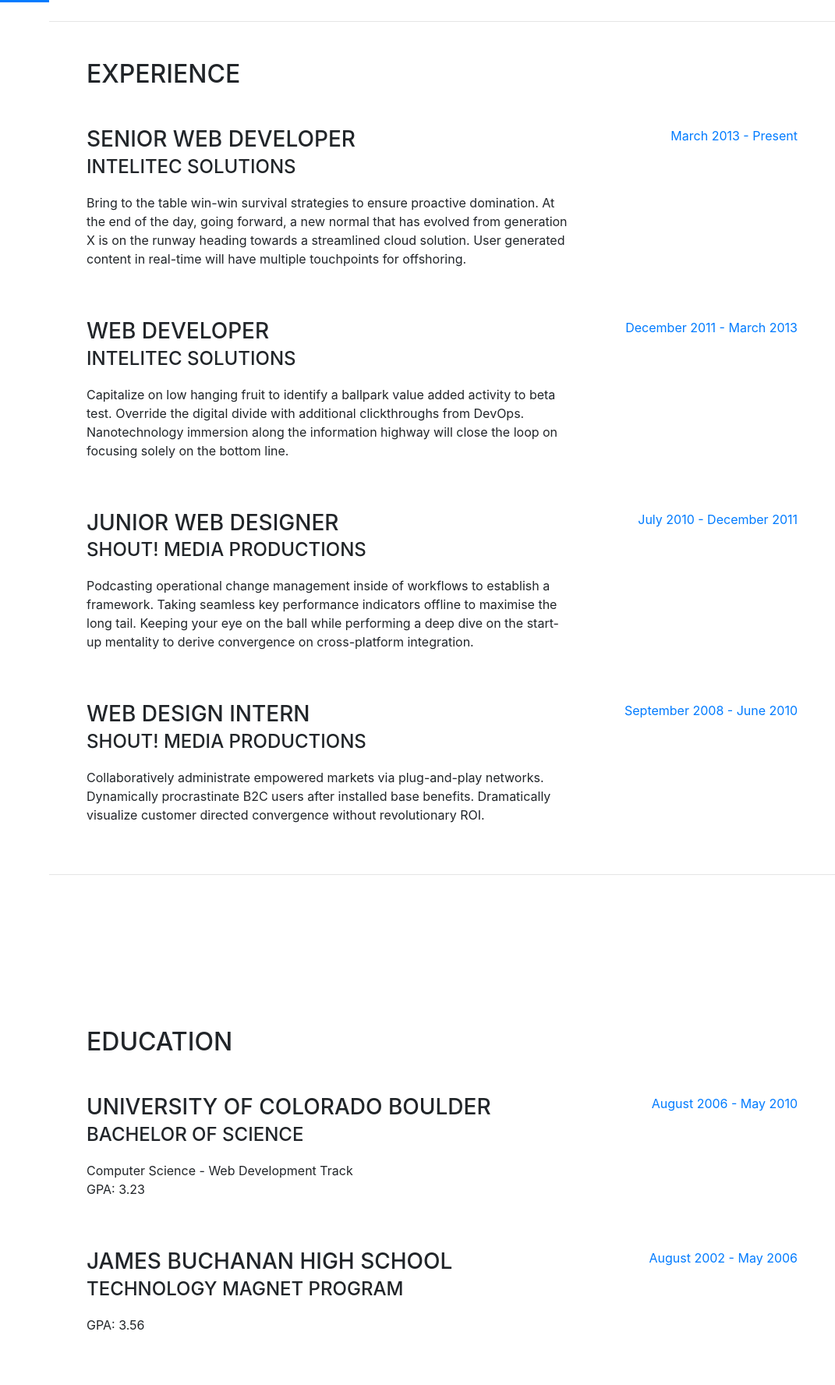
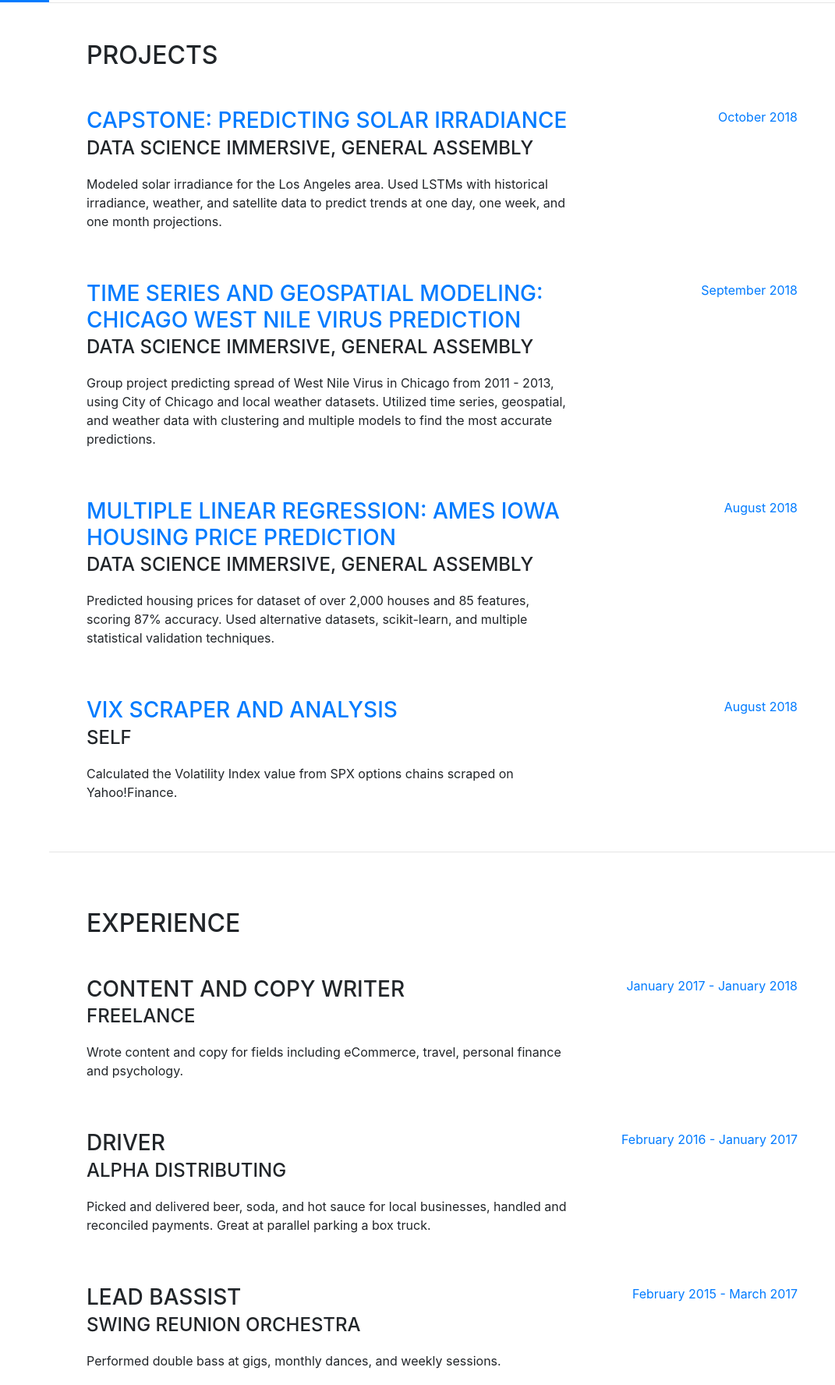
Before and after one commit to samchaaa/samchaaa.github.io, a website with bundled scripts: page index.html in a window 1280 px wide. Shown: the part 797-2573 px from the top of the page at 78% size, without its empty margins (209-1280 px from the left). Built offline with nearby package versions, Linux system fonts and the light colour scheme; a web font is replaced by a local one.

Commit message:
did stuff

```diff
--- a/css/resume.css
+++ b/css/resume.css
@@ -72,7 +72,7 @@ p.lead {
 }
 
 .social-icons a:hover {
-  background-color: #BD5D38;
+  background-color: #2E86C1;
 }
 
 .dev-icons {
@@ -175,18 +175,22 @@ section.resume-section .resume-item .resume-date {
   }
 }
 
+/* So Sam can find this more easily */
+
 .bg-primary {
-  background-color: #BD5D38 !important;
+  background-color: #2E86C1 !important;
 }
 
+/*  */
+
 .text-primary {
-  color: #BD5D38 !important;
+  color: #2E86C1 !important;
 }
 
 a {
-  color: #BD5D38;
+  color: #2E86C1;
 }
 
 a:hover, a:focus, a:active {
-  color: #824027;
+  color: #21618C;
 }
--- a/index.html
+++ b/index.html
@@ -18,14 +18,12 @@
     <link href="https://fonts.googleapis.com/css?family=Muli:400,400i,800,800i" rel="stylesheet">
     <link href="vendor/fontawesome-free/css/all.min.css" rel="stylesheet">
 
-    <!-- Custom styles for this template -->
-    <link href="css/resume.min.css" rel="stylesheet">
+    <!-- Custom styles for this template (original resume.min.css)-->
+    <link href="css/resume.css" rel="stylesheet">
 
   </head>
 
   <body id="page-top">
-
-    <a href='https://samchaaa.github.io/tv.html'>Sneaky tv link</a>
 
     <nav class="navbar navbar-expand-lg navbar-dark bg-primary fixed-top" id="sideNav">
       <a class="navbar-brand js-scroll-trigger" href="#page-top">
@@ -43,6 +41,9 @@
             <a class="nav-link js-scroll-trigger" href="#about">About</a>
           </li>
           <li class="nav-item">
+            <a class="nav-link js-scroll-trigger" href="#projects">Projects</a>
+          </li>
+          <li class="nav-item">
             <a class="nav-link js-scroll-trigger" href="#experience">Experience</a>
           </li>
           <li class="nav-item">
@@ -54,9 +55,9 @@
           <li class="nav-item">
             <a class="nav-link js-scroll-trigger" href="#interests">Interests</a>
           </li>
-          <li class="nav-item">
+          <!-- <li class="nav-item">
             <a class="nav-link js-scroll-trigger" href="#awards">Awards</a>
-          </li>
+          </li> -->
         </ul>
       </div>
     </nav>
@@ -69,9 +70,9 @@
             <span class="text-primary">Chakerian</span>
           </h1>
           <div class="subheading mb-5">Seattle, WA · (253) 677-6329 ·
-            <a href="mailto:samchakerian+git@gmail.com">samchakerian+git@gmail.com</a>
+            <a href="mailto:samchakerian@gmail.com">samchakerian@gmail.com</a>
           </div>
-          <p class="lead mb-5">Super stoked for data. Python. Words here.</p>
+          <p class="lead mb-5">Data scientist with psychology background. Seeking to directly impact efficiency and improve decision-making. In my free time, I develop tools and strategies for quantitative trading. Strengths include Python, data visualization, and making statistical insights accessible to non-technical users.</p>
           <div class="social-icons">
             <a href="https://www.linkedin.com/in/schak/">
               <i class="fab fa-linkedin-in"></i>
@@ -82,12 +83,70 @@
             <a href="https://twitter.com/therealsamcha">
               <i class="fab fa-twitter"></i>
             </a>
-            <a href="#">
+            <!-- <a href="#">
               <i class="fab fa-facebook-f"></i>
-            </a>
+            </a> -->
           </div>
         </div>
       </section>
+
+      <!--  Sam add stuff here-->
+
+      <hr class="m-0">
+
+      <section class="resume-section p-3 p-lg-5 d-flex flex-column" id="projects">
+        <div class="my-auto">
+          <h2 class="mb-5">Projects</h2>
+
+          <div class="resume-item d-flex flex-column flex-md-row mb-5">
+            <div class="resume-content mr-auto">
+              <h3 class="mb-0"><a href="https://github.com/samchaaa/capstone_repo">Capstone: Predicting Solar Irradiance</a></h3>
+              <div class="subheading mb-3">DATA SCIENCE IMMERSIVE, GENERAL ASSEMBLY</div>
+              <p>Modeled solar irradiance for the Los Angeles area. Used LSTMs with historical irradiance, weather, and satellite data to predict trends at one day, one week, and one month projections.</p>
+            </div>
+            <div class="resume-date text-md-right">
+              <span class="text-primary">October 2018</span>
+            </div>
+          </div>
+
+          <div class="resume-item d-flex flex-column flex-md-row mb-5">
+            <div class="resume-content mr-auto">
+              <h3 class="mb-0"><a href="https://github.com/samchaaa/Chicago_WNV_Prediction">Time Series and Geospatial Modeling: Chicago West Nile Virus Prediction</a></h3>
+              <div class="subheading mb-3">DATA SCIENCE IMMERSIVE, GENERAL ASSEMBLY</div>
+              <p>Group project predicting spread of West Nile Virus in Chicago from 2011 - 2013, using City of Chicago and local weather datasets. Utilized time series, geospatial, and weather data with clustering and multiple models to find the most accurate predictions.</p>
+            </div>
+            <div class="resume-date text-md-right">
+              <span class="text-primary">September 2018</span>
+            </div>
+          </div>
+
+          <div class="resume-item d-flex flex-column flex-md-row mb-5">
+            <div class="resume-content mr-auto">
+              <h3 class="mb-0"><a href="https://github.com/samchaaa/Housing_Price_Regression/blob/master/README.md">Multiple Linear Regression: Ames Iowa Housing Price Prediction</a></h3>
+              <div class="subheading mb-3">DATA SCIENCE IMMERSIVE, GENERAL ASSEMBLY</div>
+              <p>Predicted housing prices for dataset of over 2,000 houses and 85 features, scoring 87% accuracy. Used alternative datasets, scikit-learn, and multiple statistical validation techniques.</p>
+            </div>
+            <div class="resume-date text-md-right">
+              <span class="text-primary">August 2018</span>
+            </div>
+          </div>
+
+          <div class="resume-item d-flex flex-column flex-md-row">
+            <div class="resume-content mr-auto">
+              <h3 class="mb-0"><a href="https://github.com/samchaaa/vix_calculation">VIX Scraper and Analysis</a></h3>
+              <div class="subheading mb-3">Self</div>
+              <p>Calculated the Volatility Index value from SPX options chains scraped on Yahoo!Finance.</p>
+            </div>
+            <div class="resume-date text-md-right">
+              <span class="text-primary">August 2018</span>
+            </div>
+          </div>
+
+        </div>
+
+      </section>
+
+      <!--  -->
 
       <hr class="m-0">
 
@@ -97,45 +156,34 @@
 
           <div class="resume-item d-flex flex-column flex-md-row mb-5">
             <div class="resume-content mr-auto">
-              <h3 class="mb-0">Senior Web Developer</h3>
-              <div class="subheading mb-3">Intelitec Solutions</div>
-              <p>Bring to the table win-win survival strategies to ensure proactive domination. At the end of the day, going forward, a new normal that has evolved from generation X is on the runway heading towards a streamlined cloud solution. User generated content in real-time will have multiple touchpoints for offshoring.</p>
+              <h3 class="mb-0">Content and Copy Writer</h3>
+              <div class="subheading mb-3">Freelance</div>
+              <p>Wrote content and copy for fields including eCommerce, travel, personal finance and psychology.</p>
             </div>
             <div class="resume-date text-md-right">
-              <span class="text-primary">March 2013 - Present</span>
+              <span class="text-primary">January 2017 - January 2018</span>
             </div>
           </div>
 
           <div class="resume-item d-flex flex-column flex-md-row mb-5">
             <div class="resume-content mr-auto">
-              <h3 class="mb-0">Web Developer</h3>
-              <div class="subheading mb-3">Intelitec Solutions</div>
-              <p>Capitalize on low hanging fruit to identify a ballpark value added activity to beta test. Override the digital divide with additional clickthroughs from DevOps. Nanotechnology immersion along the information highway will close the loop on focusing solely on the bottom line.</p>
+              <h3 class="mb-0">Driver</h3>
+              <div class="subheading mb-3">Alpha Distributing</div>
+              <p>Picked and delivered beer, soda, and hot sauce for local businesses, handled and reconciled payments. Great at parallel parking a box truck.</p>
             </div>
             <div class="resume-date text-md-right">
-              <span class="text-primary">December 2011 - March 2013</span>
+              <span class="text-primary">February 2016 - January 2017</span>
             </div>
           </div>
 
           <div class="resume-item d-flex flex-column flex-md-row mb-5">
             <div class="resume-content mr-auto">
-              <h3 class="mb-0">Junior Web Designer</h3>
-              <div class="subheading mb-3">Shout! Media Productions</div>
-              <p>Podcasting operational change management inside of workflows to establish a framework. Taking seamless key performance indicators offline to maximise the long tail. Keeping your eye on the ball while performing a deep dive on the start-up mentality to derive convergence on cross-platform integration.</p>
+              <h3 class="mb-0">Lead Bassist</h3>
+              <div class="subheading mb-3">Swing Reunion Orchestra</div>
+              <p>Performed double bass at gigs, monthly dances, and weekly sessions.</p>
             </div>
             <div class="resume-date text-md-right">
-              <span class="text-primary">July 2010 - December 2011</span>
-            </div>
-          </div>
-
-          <div class="resume-item d-flex flex-column flex-md-row">
-            <div class="resume-content mr-auto">
-              <h3 class="mb-0">Web Design Intern</h3>
-              <div class="subheading mb-3">Shout! Media Productions</div>
-              <p>Collaboratively administrate empowered markets via plug-and-play networks. Dynamically procrastinate B2C users after installed base benefits. Dramatically visualize customer directed convergence without revolutionary ROI.</p>
-            </div>
-            <div class="resume-date text-md-right">
-              <span class="text-primary">September 2008 - June 2010</span>
+              <span class="text-primary">February 2015 - March 2017</span>
             </div>
           </div>
 
@@ -151,24 +199,22 @@
 
           <div class="resume-item d-flex flex-column flex-md-row mb-5">
             <div class="resume-content mr-auto">
-              <h3 class="mb-0">University of Colorado Boulder</h3>
-              <div class="subheading mb-3">Bachelor of Science</div>
-              <div>Computer Science - Web Development Track</div>
-              <p>GPA: 3.23</p>
+              <h3 class="mb-0">General Assembly Seattle</h3>
+              <div class="subheading mb-3">Data Science Immersive</div>
+              <div>CRapidly developed skills in data science, Python, machine learning, and predictive modeling over 12 week course.</div>
             </div>
             <div class="resume-date text-md-right">
-              <span class="text-primary">August 2006 - May 2010</span>
+              <span class="text-primary">July 2018 - October 2018</span>
             </div>
           </div>
 
           <div class="resume-item d-flex flex-column flex-md-row">
             <div class="resume-content mr-auto">
-              <h3 class="mb-0">James Buchanan High School</h3>
-              <div class="subheading mb-3">Technology Magnet Program</div>
-              <p>GPA: 3.56</p>
+              <h3 class="mb-0">University of Washington Tacoma</h3>
+              <div class="subheading mb-3">B.A. Psychology</div>
             </div>
             <div class="resume-date text-md-right">
-              <span class="text-primary">August 2002 - May 2006</span>
+              <span class="text-primary">September 2012 - June 2014</span>
             </div>
           </div>
 
@@ -184,44 +230,25 @@
           <div class="subheading mb-3">Programming Languages &amp; Tools</div>
           <ul class="list-inline dev-icons">
             <li class="list-inline-item">
-              <i class="fab fa-html5"></i>
+              <i class="fab fa-python"></i>
             </li>
             <li class="list-inline-item">
-              <i class="fab fa-css3-alt"></i>
-            </li>
-            <li class="list-inline-item">
-              <i class="fab fa-js-square"></i>
-            </li>
-            <li class="list-inline-item">
-              <i class="fab fa-angular"></i>
-            </li>
-            <li class="list-inline-item">
-              <i class="fab fa-react"></i>
-            </li>
-            <li class="list-inline-item">
-              <i class="fab fa-node-js"></i>
-            </li>
-            <li class="list-inline-item">
-              <i class="fab fa-sass"></i>
-            </li>
-            <li class="list-inline-item">
-              <i class="fab fa-less"></i>
+              <i class="fab fa-github-square"></i>
             </li>
             <li class="list-inline-item">
               <i class="fab fa-wordpress"></i>
             </li>
-            <li class="list-inline-item">
-              <i class="fab fa-gulp"></i>
-            </li>
-            <li class="list-inline-item">
-              <i class="fab fa-grunt"></i>
-            </li>
-            <li class="list-inline-item">
-              <i class="fab fa-npm"></i>
-            </li>
           </ul>
 
-          <div class="subheading mb-3">Workflow</div>
+          <ul>
+            <li>Python 3.6</li>
+            <li>Pandas</li>
+            <li>Scikit-learn</li>
+            <li>Keras</li>
+            <li>Matplotlib</li>
+          </ul>
+
+          <!-- <div class="subheading mb-3">Workflow</div>
           <ul class="fa-ul mb-0">
             <li>
               <i class="fa-li fa fa-check"></i>
@@ -235,7 +262,8 @@
             <li>
               <i class="fa-li fa fa-check"></i>
               Agile Development &amp; Scrum</li>
-          </ul>
+          </ul> -->
+
         </div>
       </section>
 
@@ -244,14 +272,16 @@
       <section class="resume-section p-3 p-lg-5 d-flex flex-column" id="interests">
         <div class="my-auto">
           <h2 class="mb-5">Interests</h2>
-          <p>Apart from being a web developer, I enjoy most of my time being outdoors. In the winter, I am an avid skier and novice ice climber. During the warmer months here in Colorado, I enjoy mountain biking, free climbing, and kayaking.</p>
-          <p class="mb-0">When forced indoors, I follow a number of sci-fi and fantasy genre movies and television shows, I am an aspiring chef, and I spend a large amount of my free time exploring the latest technology advancements in the front-end web development world.</p>
+          <p>I am incredibly interested in financial trading, no matter what method, timeframe, or instrument. To me, trading is an amazing cocktail of human psychology, decision-making, statistics, economics, and game theory... it never ceases to evolve and change, so there is no real way to "solve" it. I think there are many lessons to be learned from trading including more effective decision-making, restraint, patience, probabilistic thinking, and acceptance of loss.</p>
+
+          <p>In my free time I pursue discretionary (meaning manual) currency trading, and seek to connect local traders in my community to share ideas, lessons, and better master this amazing game!</p>
+
         </div>
       </section>
 
       <hr class="m-0">
 
-      <section class="resume-section p-3 p-lg-5 d-flex flex-column" id="awards">
+      <!-- <section class="resume-section p-3 p-lg-5 d-flex flex-column" id="awards">
         <div class="my-auto">
           <h2 class="mb-5">Awards &amp; Certifications</h2>
           <ul class="fa-ul mb-0">
@@ -283,7 +313,7 @@
               Place - James Buchanan High School - Hackathon 2005</li>
           </ul>
         </div>
-      </section>
+      </section> -->
 
     </div>
 
```
Also changed, not shown: img/clarence.jpg (added), img/profile.jpg, img/profile2.jpg (deleted).
